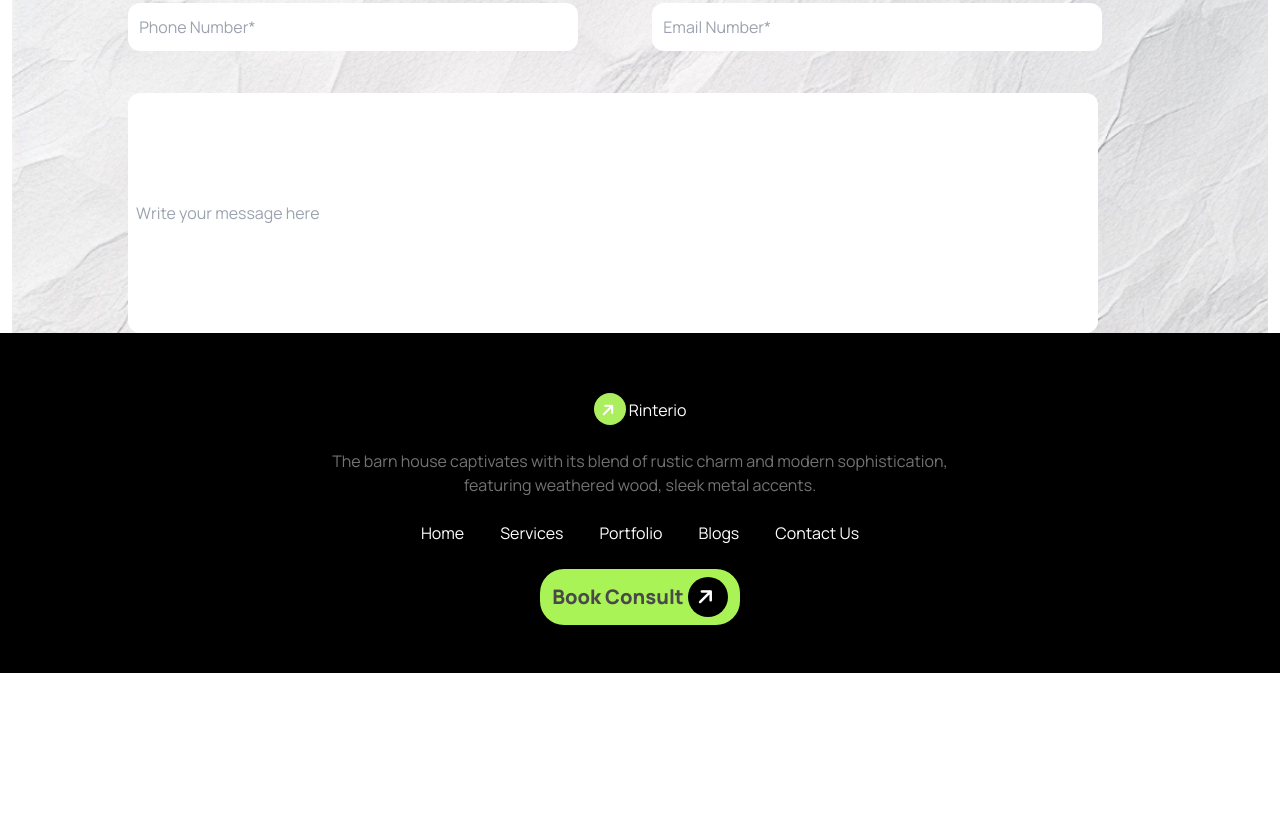
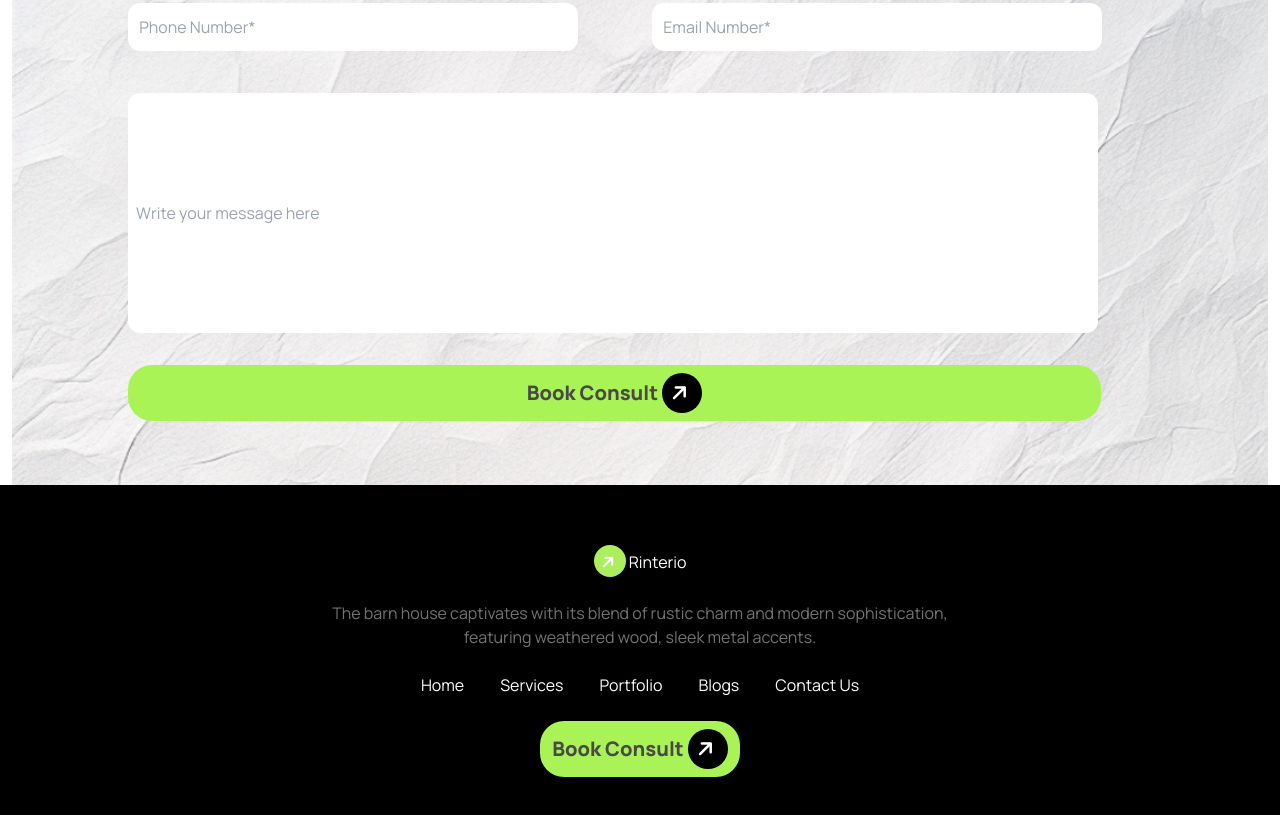
Before and after one commit to Aftab2344/Assignment-3, a plain HTML site: page index.html in a window 1280 px wide. Shown: the part 2807-3622 px from the top of the page. Before the commit the page ends 3480 px from the top, so only its background shows below. Drawn offline with nearby package versions, Linux system fonts and the light colour scheme.

Commit message:
redesign communication section

```diff
--- a/index.html
+++ b/index.html
@@ -273,10 +273,17 @@
                      <div><input class="w-[320px] lg:w-[450px] rounded-xl px-2  py-3" type="text" placeholder=" Phone Number*"></div>
                      <div><input class="w-[320px] lg:w-[450px] rounded-xl px-2  py-3" type="text" placeholder=" Email Number*"></div>
                      <div class="col-span-2 row-span-3 w-[320px] lg:w-[970px] h-[240px] lg:h-[240px] "><input class=" rounded-xl px-2  py-3 h-full w-full mb-6" type="text" placeholder="Write your message here "></div>
+                </div>
 
-
-                </div>
            </div>
+           <div class="max-w-screen-lg mx-auto  mt-8">
+            <h2 class="text-[#494949] font-extrabold text-xl bg-[#aaf357]   inline-block rounded-3xl px-3 py-2 w-[95%] text-center ml-4 lg:ml-0 mb-8 lg:mb-16">
+                Book Consult
+                    <div class="bg-[#000000] h-10 w-10 text-center rounded-full inline-block  text-white   p-[6px]">
+                    <i class="fa-solid fa-arrow-right -rotate-45 mr-1"></i>
+                    </div>
+            </h2>
+            </div>
 
          </section>
     </main>
```
